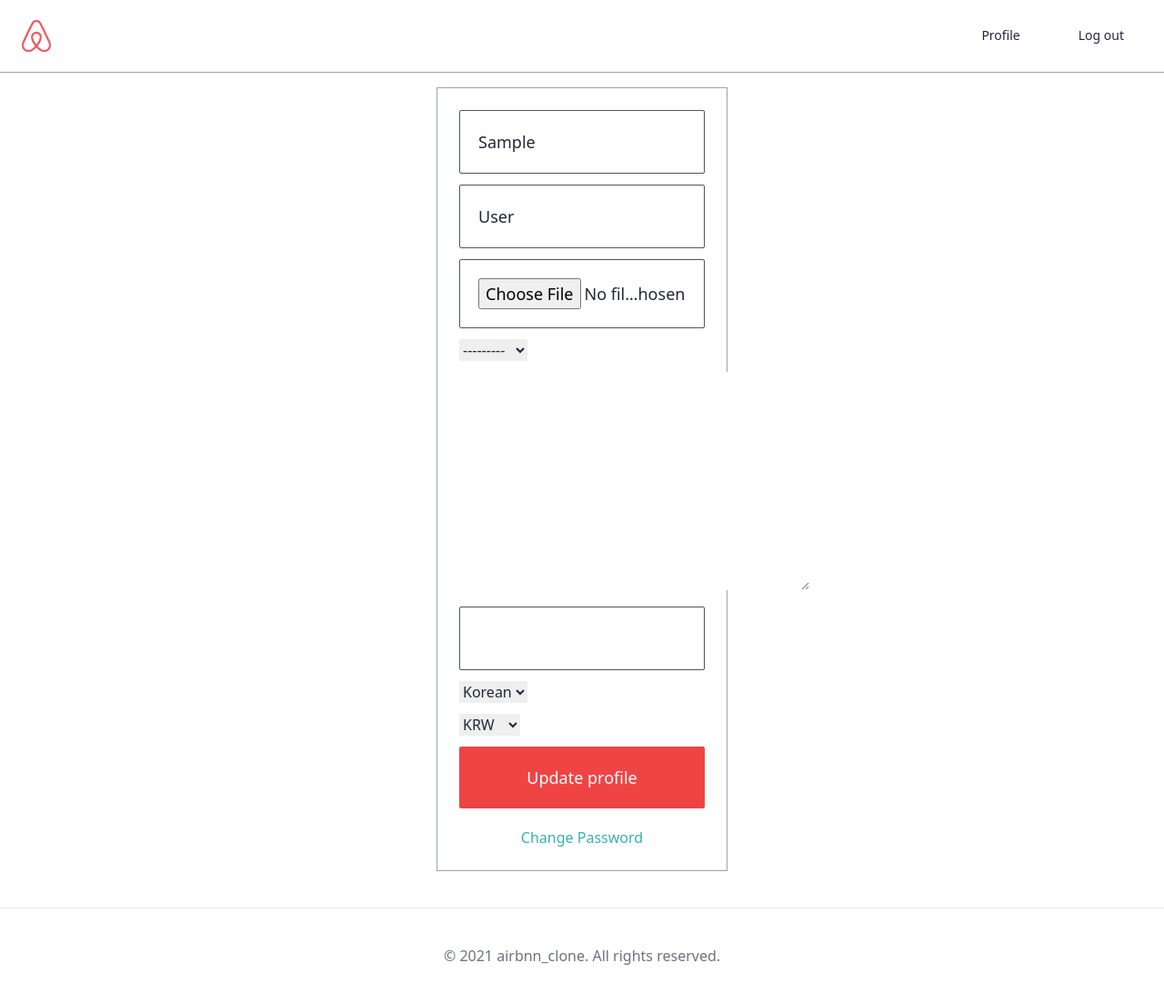
After one commit to dnova13/airbnb-clone, a Django app: page /users/update-profile/ in a window 1280 px wide. The commit adds this page. Shown: the whole page at 91% size. Run offline with Django 3.2, Linux system fonts and the light colour scheme; the visitor is signed in with stand-in values (Sample User, id 1); style sheets or scripts are compiled from the project's sources; some libraries are stand-ins or nearby versions.

Commit message:
21.6 Update Profile

```diff
--- /dev/null
+++ b/templates/users/update-profile.html
@@ -0,0 +1,20 @@
+{% extends "base.html" %}
+
+{% block page_title %}
+    Update Profile
+{% endblock page_title %}
+
+{% block search-bar %}
+{% endblock search-bar %}
+
+{% block content %}
+
+    <div class="container lg:w-5/12 md:w-1/2 xl:w-1/4 mx-auto my-10 flex flex-col items-center border p-6 border-gray-400">
+
+            {% include 'mixins/auth/auth_form.html' with form=form cta="Update profile" %}
+
+            <div class="mt-5">
+                <a href="{% url 'users:signup' %}" class="text-teal-500 font-medium">Change Password</a>
+            </div>
+    </div>
+{% endblock content %}
--- a/templates/users/user_detail.html
+++ b/templates/users/user_detail.html
@@ -22,7 +22,7 @@
 
                 {% comment %} 로그인한 사용자인지 확인 {% endcomment %}
                 {% if user == user_obj %}
-                    <a href="#" class="btn-link">Edit Profile</a>
+                    <a href="{% url 'users:update' %}" class="btn-link">Edit Profile</a>
                 {% endif %}
 
             </div>
--- a/users/urls.py
+++ b/users/urls.py
@@ -4,13 +4,16 @@ from . import views
 app_name = "users"
 
 urlpatterns = [
-    path("login", views.LoginView.as_view(), name="login"),
-    path("login/github", views.github_login, name="github-login"),
-    path("login/github/callback", views.github_callback, name="github-callback"),
-    path("login/kakao", views.kakao_login, name="kakao-login"),
-    path("login/kakao/callback", views.kakao_callback, name="kakao-callback"),
-    path("logout", views.log_out, name="logout"),
-    path("sigup", views.SignUpView.as_view(), name="signup"),
-    path("verify/<str:key>", views.complete_verification, name="complete-verification"),
+    path("login/", views.LoginView.as_view(), name="login"),
+    path("login/github/", views.github_login, name="github-login"),
+    path("login/github/callback/", views.github_callback, name="github-callback"),
+    path("login/kakao/", views.kakao_login, name="kakao-login"),
+    path("login/kakao/callback/", views.kakao_callback, name="kakao-callback"),
+    path("logout/", views.log_out, name="logout"),
+    path("sigup/", views.SignUpView.as_view(), name="signup"),
+    path(
+        "verify/<str:key>/", views.complete_verification, name="complete-verification"
+    ),
+    path("update-profile/", views.UpdateProfileView.as_view(), name="update"),
     path("<int:pk>/", views.UserProfileView.as_view(), name="profile"),
 ]
--- a/users/views.py
+++ b/users/views.py
@@ -1,7 +1,7 @@
 import os
 import requests
 from django.views import View
-from django.views.generic import FormView, DetailView
+from django.views.generic import FormView, DetailView, UpdateView
 from django.urls import reverse_lazy
 from django.shortcuts import render, redirect, reverse
 from django.contrib import messages
@@ -301,6 +301,30 @@ class UserProfileView(DetailView):
     context_object_name = "user_obj"
 
 
+class UpdateProfileView(UpdateView):
+
+    model = models.User
+
+    # 연결시킬 html 지정.
+    template_name = "users/update-profile.html"
+
+    # 보여줄 폼 필드 설정.
+    fields = (
+        "first_name",
+        "last_name",
+        "avatar",
+        "gender",
+        "bio",
+        "birthdate",
+        "language",
+        "currency",
+    )
+
+    # 수정하기 위한 객체를 반환함.
+    def get_object(self, queryset=None):
+        return self.request.user
+
+
 def log_out(request):
     messages.info(request, f"See you later")
     logout(request)
```
